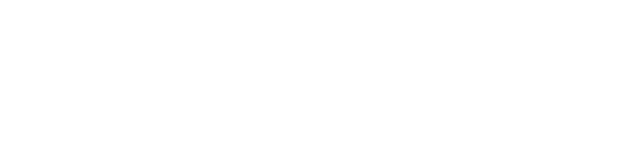
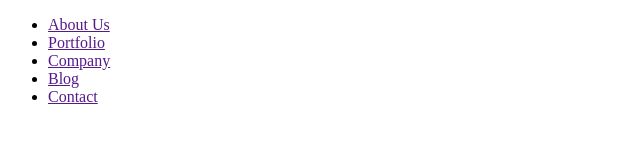
Before and after one commit to Elena2021Volkova/Group151221, a plain HTML site: page index.html in a window 1280 px wide. Shown: the whole page, without its empty margins (0-640 px from the left). Drawn offline with Linux system fonts and the light colour scheme.

Commit message:
Greate header html structure

```diff
--- a/index.html
+++ b/index.html
@@ -9,7 +9,20 @@
 </head>
 <body>
     <header class="header">
-
+<nav class="nav">
+    <ul class="menu">
+        <li><a href="">About Us</a>
+        </li>
+        <li><a href="">Portfolio</a>
+        </li>
+        <li><a href="">Company</a>
+        </li>
+        <li><a href="">Blog</a>
+        </li>
+        <li><a href="">Contact</a>
+        </li>
+    </ul>
+</nav>
     </header>
     <main class="main">
 
```
